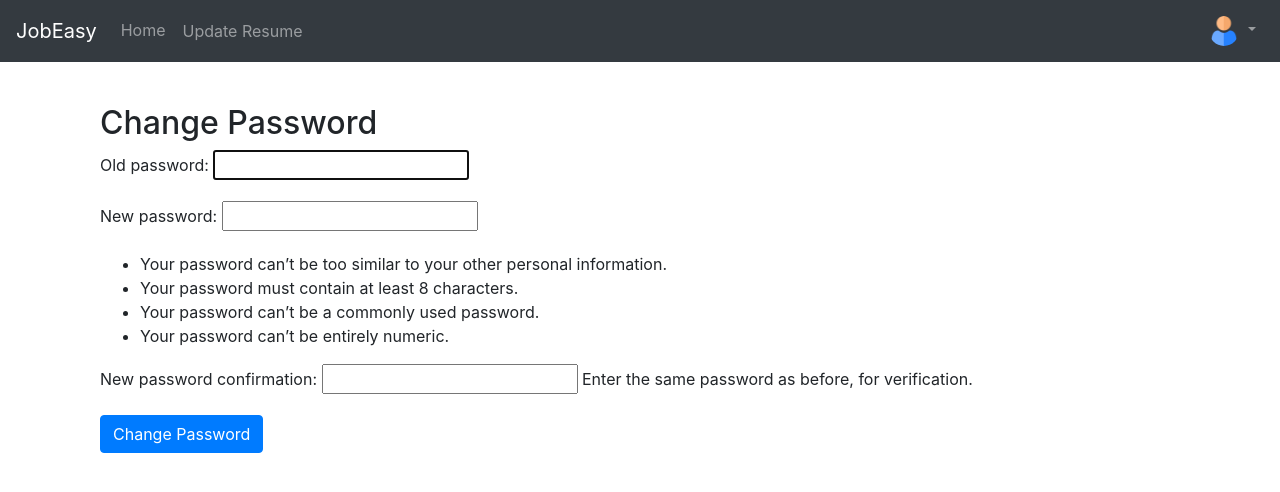
After one commit to sai-harsha-k/Job-Easy, a Django app: page /core/password_change/ in a window 1280 px wide. The commit adds this page. Shown: the top 492 px of the page. Run offline with Django 5.2, Linux system fonts and the light colour scheme; a user stored in the database is signed in; parts of the project's set-up code (start-up, migrations or seed data) failed here and were passed over; some libraries are stand-ins or nearby versions.

Commit message:
added update resume feature and login and logout

```diff
--- a/jobeasy/core/forms.py
+++ b/jobeasy/core/forms.py
@@ -1,4 +1,10 @@
 from django import forms
+from .models import UserProfile
+
+class UserProfileForm(forms.ModelForm):
+    class Meta:
+        model = UserProfile
+        fields = ['address', 'phone_number']
 
 class ResumeUploadForm(forms.Form):
     resume = forms.FileField(label='Upload your resume')
--- a/jobeasy/core/models.py
+++ b/jobeasy/core/models.py
@@ -4,6 +4,8 @@ from django.contrib.auth.models import User
 class UserProfile(models.Model):
     user = models.OneToOneField(User, on_delete=models.CASCADE, related_name='profile')
     resume_text = models.TextField(blank=True, null=True)  # Field to store extracted resume text
+    address = models.TextField(blank=True, null=True)
+    phone_number = models.CharField(max_length=20, blank=True, null=True)
 
     def __str__(self):
         return self.user.username
--- /dev/null
+++ b/jobeasy/core/static/core/css/styles.css
@@ -0,0 +1,5 @@
+.user-icon {
+    height: 30px; /* Adjust based on your icon size */
+    width: 30px; /* Adjust based on your icon size */
+    border-radius: 50%; /* Makes the image round */
+}
--- a/jobeasy/core/templates/core/base.html
+++ b/jobeasy/core/templates/core/base.html
@@ -3,12 +3,21 @@
 <head>
     <meta charset="UTF-8">
     <meta name="viewport" content="width=device-width, initial-scale=1.0">
+    {% load static %}
     <title>{% block title %}JobEasy{% endblock %}</title>
-    <!-- Link to CSS frameworks like Bootstrap, your own stylesheet, or other assets -->
+    <!-- Bootstrap CSS -->
     <link rel="stylesheet" href="https://stackpath.bootstrapcdn.com/bootstrap/4.5.2/css/bootstrap.min.css">
+    <!-- Custom CSS -->
+    <link rel="stylesheet" href="{% static 'core/css/styles.css' %}">
     <style>
         body {
             padding-top: 80px;
+        }
+        .user-icon {
+            height: 30px;
+            width: 30px;
+            border-radius: 50%;
+            object-fit: cover;
         }
     </style>
 </head>
@@ -23,16 +32,33 @@
                 <li class="nav-item">
                     <a class="nav-link" href="{% url 'core:dashboard' %}">Home</a>
                 </li>
-                <!-- Add more navigation items here if needed -->
+                {% if user.is_authenticated %}
+                <!-- Button to trigger resume update modal -->
+                <li class="nav-item">
+                    <button class="btn btn-link nav-link" data-toggle="modal" data-target="#updateResumeModal">Update Resume</button>
+                </li>
+                {% endif %}
             </ul>
+            {% if user.is_authenticated %}
+            <ul class="navbar-nav ml-auto">
+                <li class="nav-item dropdown">
+                    <a class="nav-link dropdown-toggle" href="#" id="navbarDropdown" role="button" data-toggle="dropdown" aria-haspopup="true" aria-expanded="false">
+                        <img src="{% static 'core/images/user_icon.png' %}" alt="User" class="user-icon">
+                    </a>
+                    <div class="dropdown-menu dropdown-menu-right" aria-labelledby="navbarDropdown">
+                        <a class="dropdown-item" href="{% url 'core:update_profile' %}">Update Profile</a>
+                        <a class="dropdown-item" href="{% url 'core:change_password' %}">Change Password</a>
+                        <div class="dropdown-divider"></div>
+                        <!-- Logout form -->
+                        <form action="{% url 'core:logout' %}" method="post" class="dropdown-item">
+                            {% csrf_token %}
+                            <button type="submit" class="btn btn-link p-0">Logout</button>
+                        </form>
+                    </div>
+                </li>
+            </ul>
+            {% endif %}
 
-            <!-- Logout button, only shown to authenticated users -->
-            {% if user.is_authenticated %}
-            <form class="form-inline ml-auto" action="{% url 'core:logout' %}" method="post">
-                {% csrf_token %}
-                <button type="submit" class="btn btn-danger">Logout</button>
-            </form>
-            {% endif %}
         </div>
     </nav>
 
@@ -42,11 +68,32 @@
         {% endblock %}
     </main>
 
-    <!-- <footer class="footer mt-auto py-3 bg-light">
-        <div class="container">
-            <span class="text-muted">Place sticky footer content here.</span>
+    <!-- Resume Update Modal -->
+    <div class="modal fade" id="updateResumeModal" tabindex="-1" aria-labelledby="updateResumeModalLabel" aria-hidden="true">
+        <div class="modal-dialog">
+            <div class="modal-content">
+                <div class="modal-header">
+                    <h5 class="modal-title" id="updateResumeModalLabel">Update Your Resume</h5>
+                    <button type="button" class="close" data-dismiss="modal" aria-label="Close">
+                        <span aria-hidden="true">&times;</span>
+                    </button>
+                </div>
+                <form method="post" enctype="multipart/form-data" action="{% url 'core:upload_resume' %}">
+                    {% csrf_token %}
+                    <div class="modal-body">
+                        <div class="form-group">
+                            <label for="resume">Choose file</label>
+                            <input type="file" class="form-control-file" id="resume" name="resume" required>
+                        </div>
+                    </div>
+                    <div class="modal-footer">
+                        <button type="button" class="btn btn-secondary" data-dismiss="modal">Cancel</button>
+                        <button type="submit" class="btn btn-primary">Upload</button>
+                    </div>
+                </form>
+            </div>
         </div>
-    </footer> -->
+    </div>
 
     <!-- JS, Popper.js, and jQuery for Bootstrap -->
     <script src="https://code.jquery.com/jquery-3.5.1.slim.min.js"></script>
--- a/jobeasy/core/templates/core/dashboard.html
+++ b/jobeasy/core/templates/core/dashboard.html
@@ -26,6 +26,7 @@
                 </div>
             </div>
         </div>
+
 
     </div>
     <div class="modal fade" id="uploadResumeModal" tabindex="-1" aria-labelledby="uploadResumeModalLabel" aria-hidden="true">
--- /dev/null
+++ b/jobeasy/core/templates/core/password_change_form.html
@@ -0,0 +1,12 @@
+{% extends 'core/base.html' %}
+
+{% block content %}
+<div class="container mt-4">
+    <h2>Change Password</h2>
+    <form method="post">
+        {% csrf_token %}
+        {{ form.as_p }}
+        <button type="submit" class="btn btn-primary">Change Password</button>
+    </form>
+</div>
+{% endblock %}
--- a/jobeasy/core/templates/core/upload_resume.html
+++ b/jobeasy/core/templates/core/upload_resume.html
@@ -1,4 +1,4 @@
-{% extends 'core/base.html' %}  <!-- Assume you have a base template -->
+{% extends 'core/base.html' %}  Assume you have a base template
 {% block content %}
     <h2>Upload Resume</h2>
     <form method="post" enctype="multipart/form-data">
--- a/jobeasy/core/urls.py
+++ b/jobeasy/core/urls.py
@@ -1,6 +1,7 @@
 from django.urls import path
 from . import views
 from django.contrib.auth.views import LoginView,LogoutView
+from django.contrib.auth.views import PasswordChangeView, PasswordChangeDoneView
 
 app_name = 'core'
 
@@ -14,5 +15,8 @@ urlpatterns = [
     path('quiz/', views.quiz, name='quiz'),
     path('quiz-questions/', views.quiz_questions, name='quiz_questions'),
     path('display-skills/', views.display_skills, name='display_skills'),
+    path('update-profile/', views.update_profile, name='update_profile'),
+    path('password_change/', PasswordChangeView.as_view(template_name='core/password_change_form.html'), name='change_password'),
+    path('password_change/done/', PasswordChangeDoneView.as_view(template_name='core/password_change_done.html'), name='password_change_done'),
 
 ]
```
Also changed, not shown: jobeasy/core/templates/core/password_change_done.html (added, +9 -0 lines), jobeasy/core/templates/core/update_profile.html (added, +10 -0 lines), jobeasy/core/views.py (+14 -1 lines), jobeasy/core/migrations/0002_userprofile_address_userprofile_phone_number.py (added), jobeasy/core/static/core/images/user_icon.png (added), jobeasy/db.sqlite3, 2 other files.
